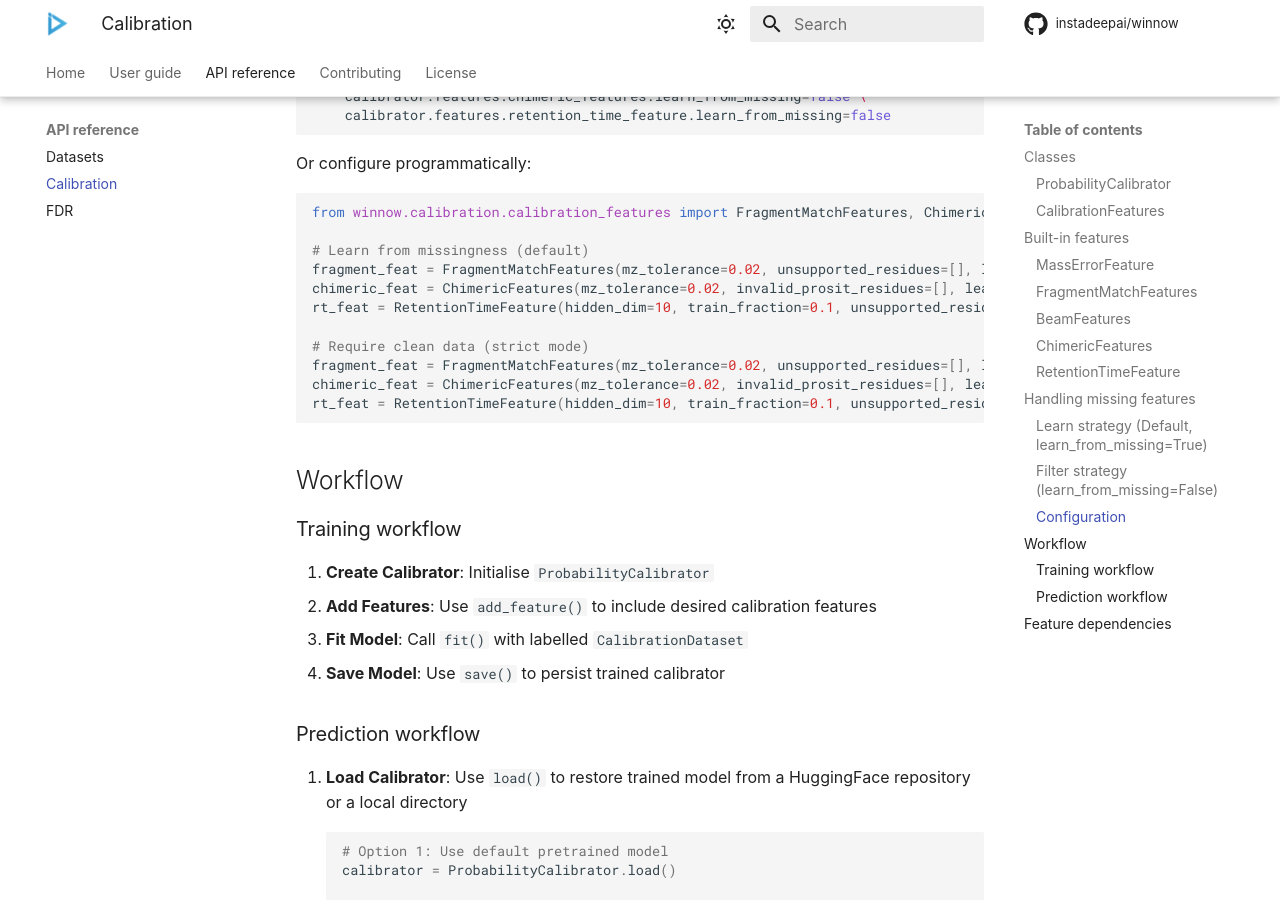
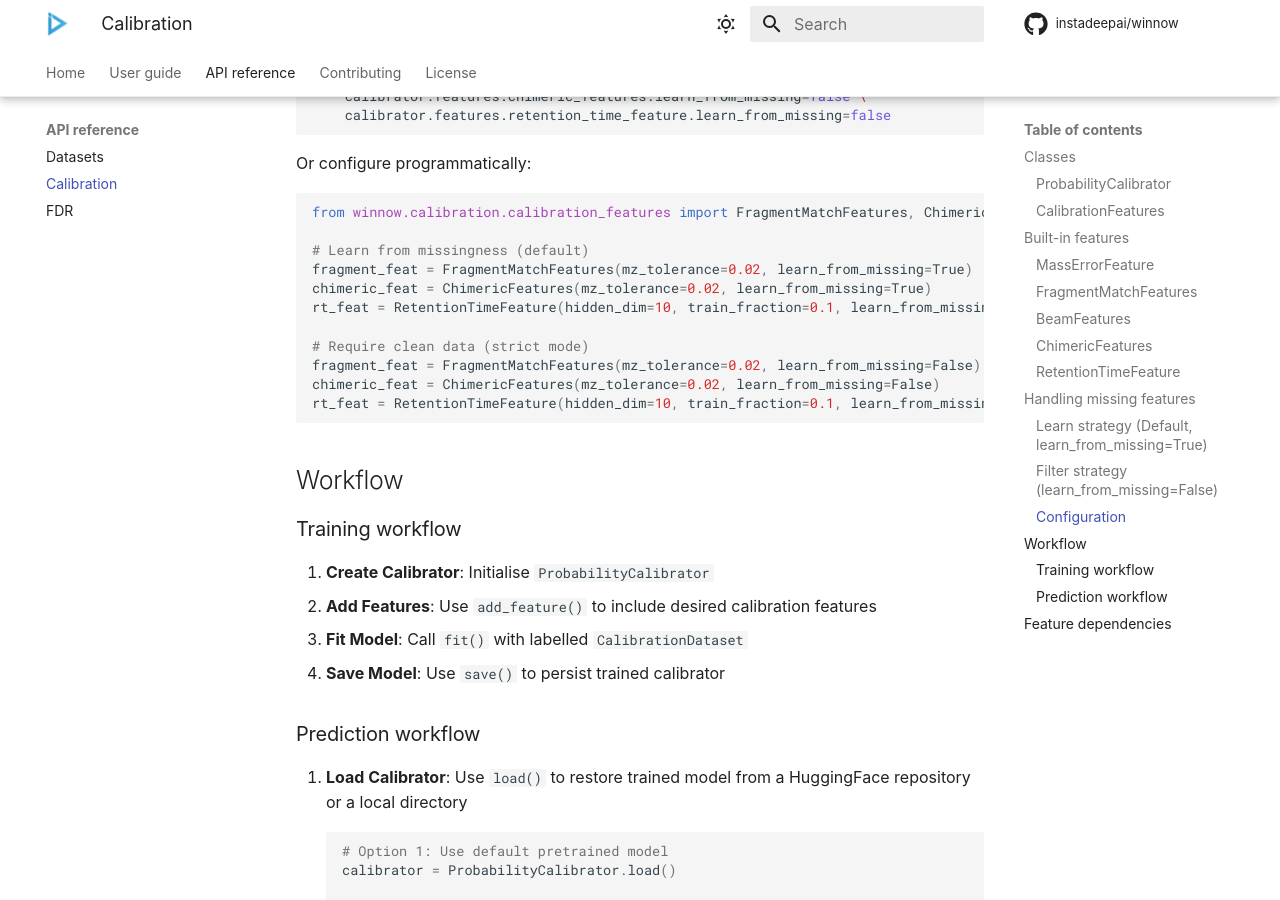
Before and after one commit to instadeepai/winnow, an MkDocs documentation site: the page built from docs/api/calibration.md, in a window 1280 px wide and 900 px high, scrolled down 5647 px. Built offline with MkDocs 1.6.1 and Material for MkDocs 9.7.7, drawn with Linux system fonts in a browser that asks for light colours; some web fonts are replaced; comment, search, counter and statistics services are not loaded; some of the changed text lies outside the part shown.

````diff
--- a/docs/api/calibration.md
+++ b/docs/api/calibration.md
@@ -159,7 +159,7 @@ from winnow.calibration.calibration_features import ChimericFeatures
 
 feature = ChimericFeatures(
     mz_tolerance=0.02,
-    invalid_prosit_residues=["N[UNIMOD:7]", "Q[UNIMOD:7]"],
+    unsupported_residues=["N[UNIMOD:7]", "Q[UNIMOD:7]"],
     max_precursor_charge=6,
     max_peptide_length=30,  # Applied to the runner-up sequence
     model_input_constants={"collision_energies": 25, "fragmentation_types": "HCD"},
@@ -239,14 +239,14 @@ Or configure programmatically:
 from winnow.calibration.calibration_features import FragmentMatchFeatures, ChimericFeatures, RetentionTimeFeature
 
 # Learn from missingness (default)
-fragment_feat = FragmentMatchFeatures(mz_tolerance=0.02, unsupported_residues=[], learn_from_missing=True)
-chimeric_feat = ChimericFeatures(mz_tolerance=0.02, invalid_prosit_residues=[], learn_from_missing=True)
-rt_feat = RetentionTimeFeature(hidden_dim=10, train_fraction=0.1, unsupported_residues=[], learn_from_missing=True)
+fragment_feat = FragmentMatchFeatures(mz_tolerance=0.02, learn_from_missing=True)
+chimeric_feat = ChimericFeatures(mz_tolerance=0.02, learn_from_missing=True)
+rt_feat = RetentionTimeFeature(hidden_dim=10, train_fraction=0.1, learn_from_missing=True)
 
 # Require clean data (strict mode)
-fragment_feat = FragmentMatchFeatures(mz_tolerance=0.02, unsupported_residues=[], learn_from_missing=False)
-chimeric_feat = ChimericFeatures(mz_tolerance=0.02, invalid_prosit_residues=[], learn_from_missing=False)
-rt_feat = RetentionTimeFeature(hidden_dim=10, train_fraction=0.1, unsupported_residues=[], learn_from_missing=False)
+fragment_feat = FragmentMatchFeatures(mz_tolerance=0.02, learn_from_missing=False)
+chimeric_feat = ChimericFeatures(mz_tolerance=0.02, learn_from_missing=False)
+rt_feat = RetentionTimeFeature(hidden_dim=10, train_fraction=0.1, learn_from_missing=False)
 ```
 
 ## Workflow
````
Also changed, not shown: docs/configuration.md (+2 -2 lines), 5 other files.
